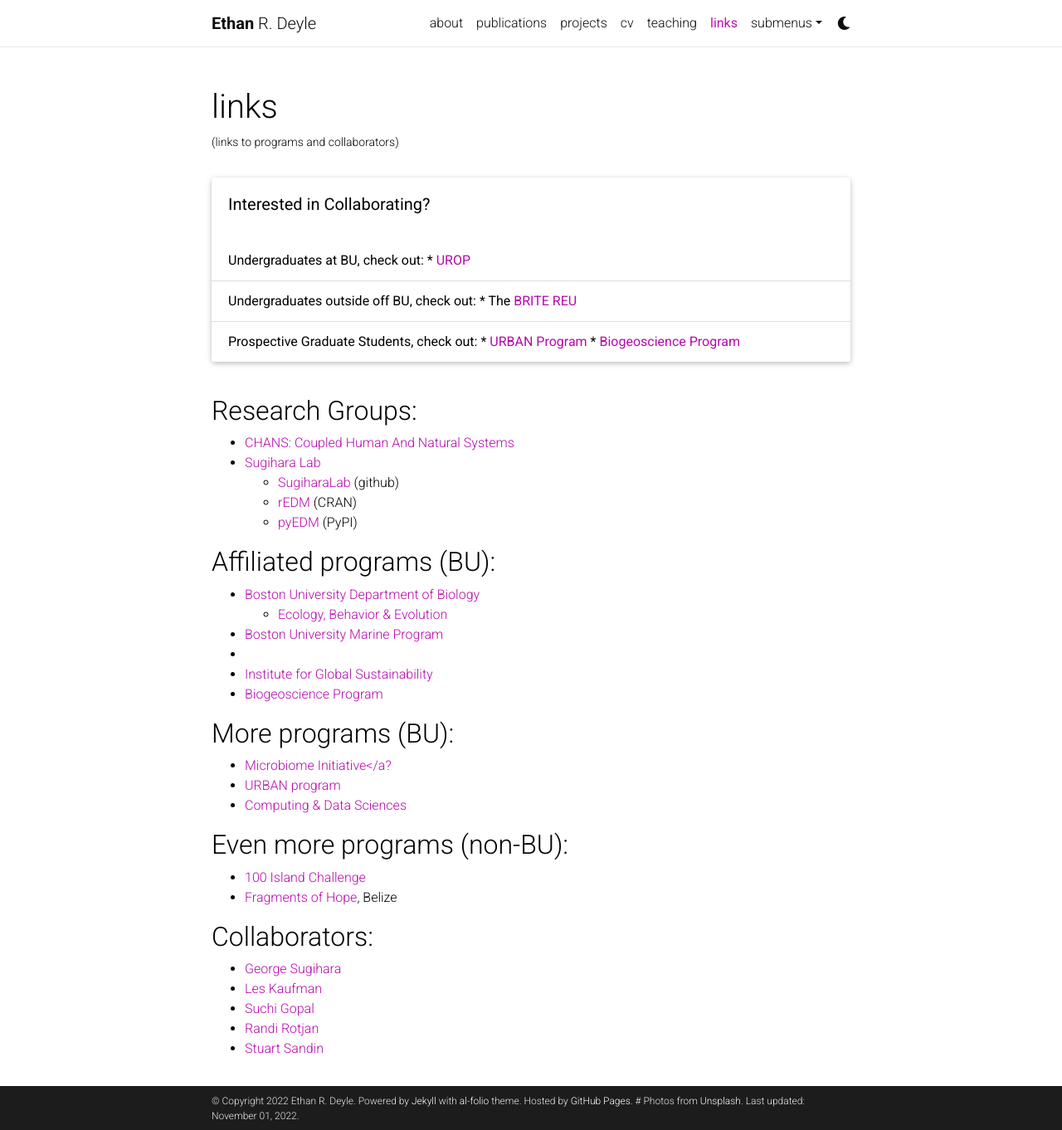
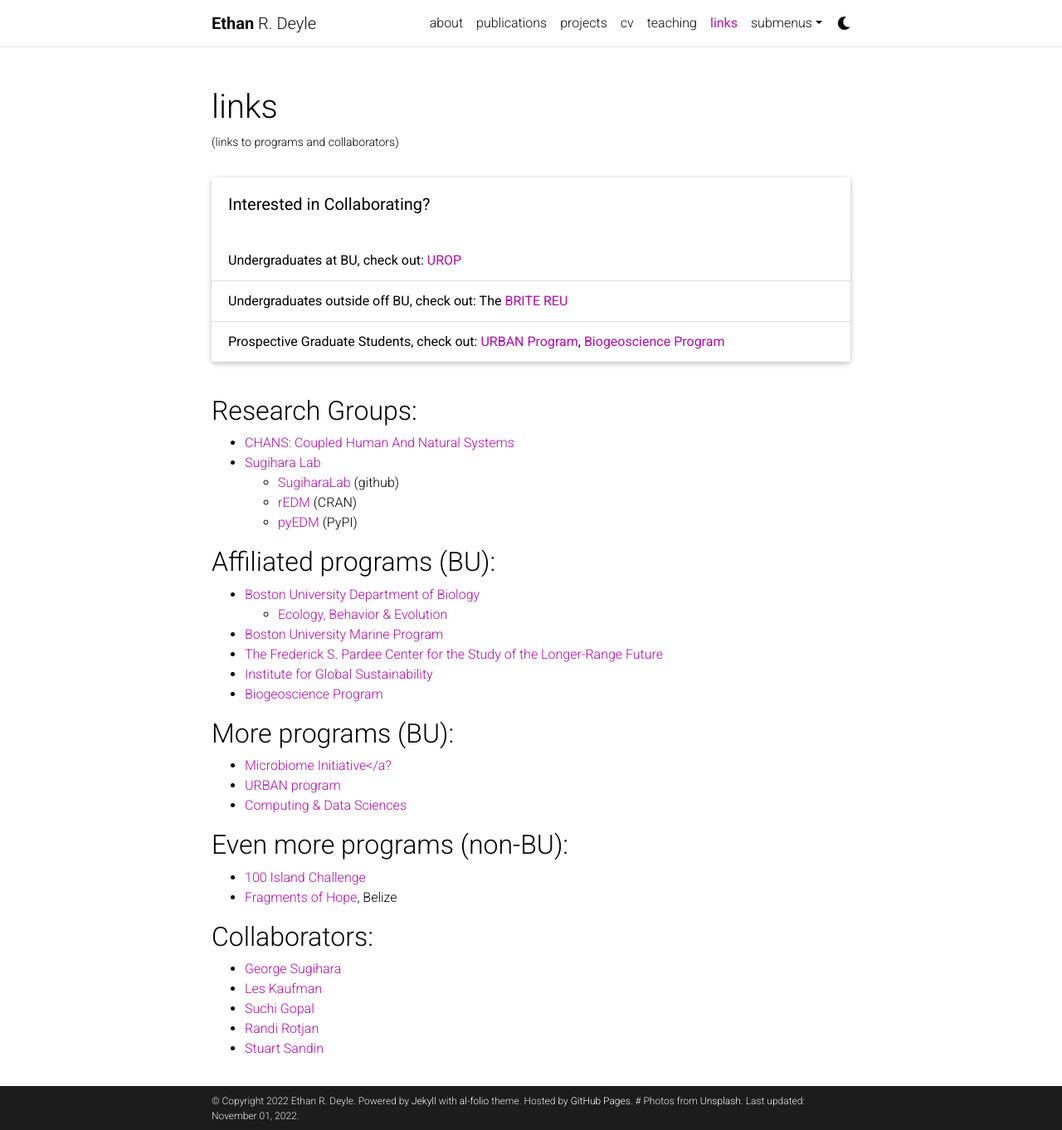
Before and after one commit to nonlinearnature/nonlinearnature.github.io, a Jekyll site: the page built from _pages/links.md, in a window 1280 px wide and 1362 px high. Shown: the whole window at 83% size. Built offline with Jekyll 4.4.1, drawn with Linux system fonts in a browser that asks for light colours; comment, search, counter and statistics services are not loaded; a style sheet for code colours, icons or effects is not loaded.

Commit message:
Update links.md

```diff
--- a/_pages/links.md
+++ b/_pages/links.md
@@ -13,14 +13,13 @@ nav_order: 6
   </div>
   <ul class="list-group list-group-flush">
     <li class="list-group-item"> Undergraduates at BU, check out:
-    * <a href="https://www.bu.edu/urop/">UROP</a> </li>
+    <a href="https://www.bu.edu/urop/">UROP</a> </li>
     <li class="list-group-item"> Undergraduates outside off BU, check out:
-    * The <a href="https://sites.bu.edu/britereu/">BRITE REU</a>
-</li>
+    The <a href="https://sites.bu.edu/britereu/">BRITE REU</a> </li>
     <li class="list-group-item"> Prospective Graduate Students, check out:
-    * <a href="https://sites.bu.edu/urban/">URBAN Program</a>
-    * <a href="https://www.bu.edu/bio-geo/">Biogeoscience Program</a> </li>
-	</ul>
+    <a href="https://sites.bu.edu/urban/">URBAN Program</a>,
+    <a href="https://www.bu.edu/bio-geo/">Biogeoscience Program</a> </li>
+  </ul>
 </div>
 
 &nbsp;
@@ -38,7 +37,7 @@ nav_order: 6
 - <a href="https://www.bu.edu/biology/">Boston University Department of Biology</a>
     * <a href="https://www.bu.edu/biology/research/ecology-behavior-and-evolution/">Ecology, Behavior & Evolution</a>
 - <a href="https://www.bu.edu/bump/">Boston University Marine Program</a>
-- <a href=""></a>
+- <a href="https://www.bu.edu/pardee/">The Frederick S. Pardee Center for the Study of the Longer-Range Future</a>
 - <a href="https://www.bu.edu/igs/">Institute for Global Sustainability</a>
 - <a href="https://www.bu.edu/bio-geo/">Biogeoscience Program</a>
 
```
